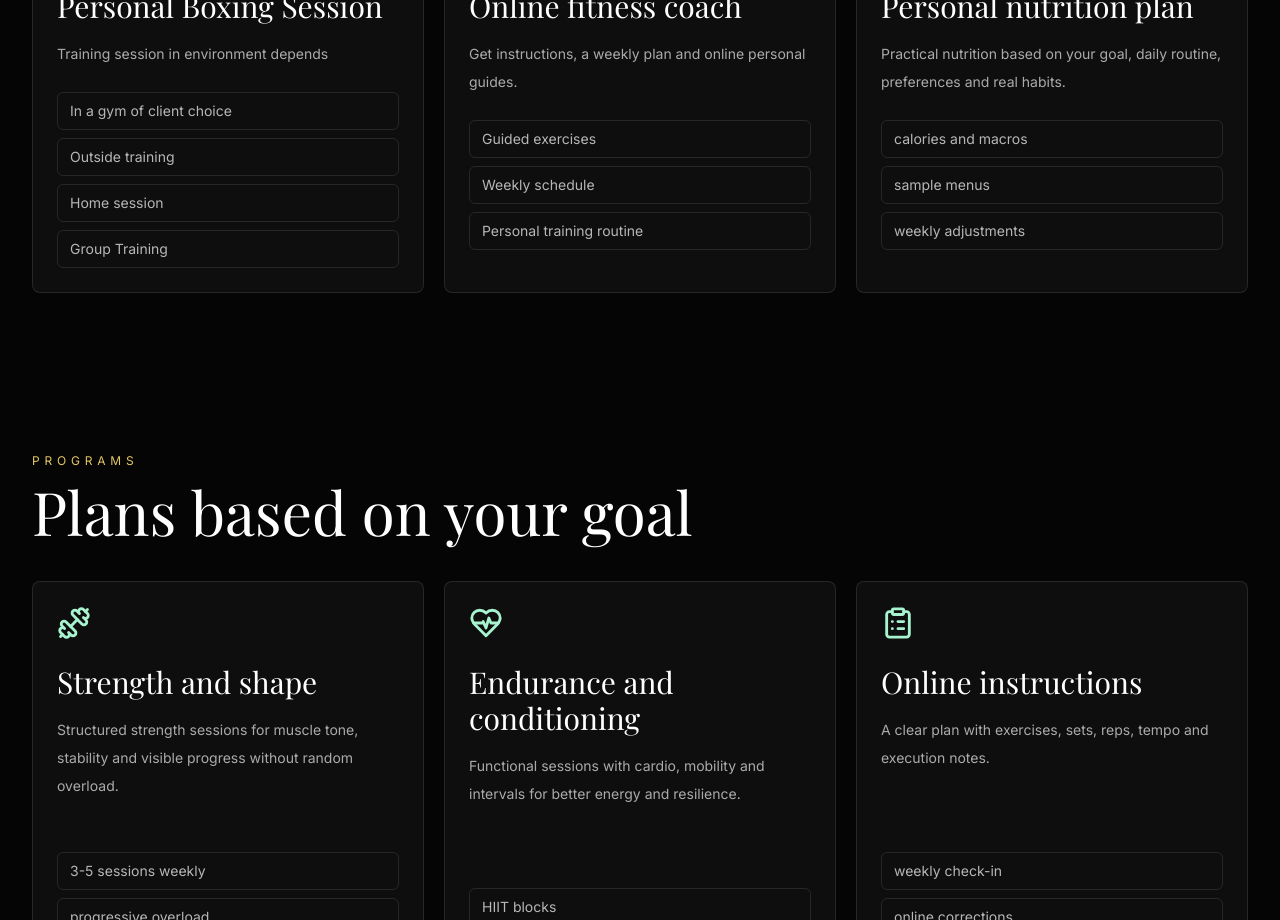
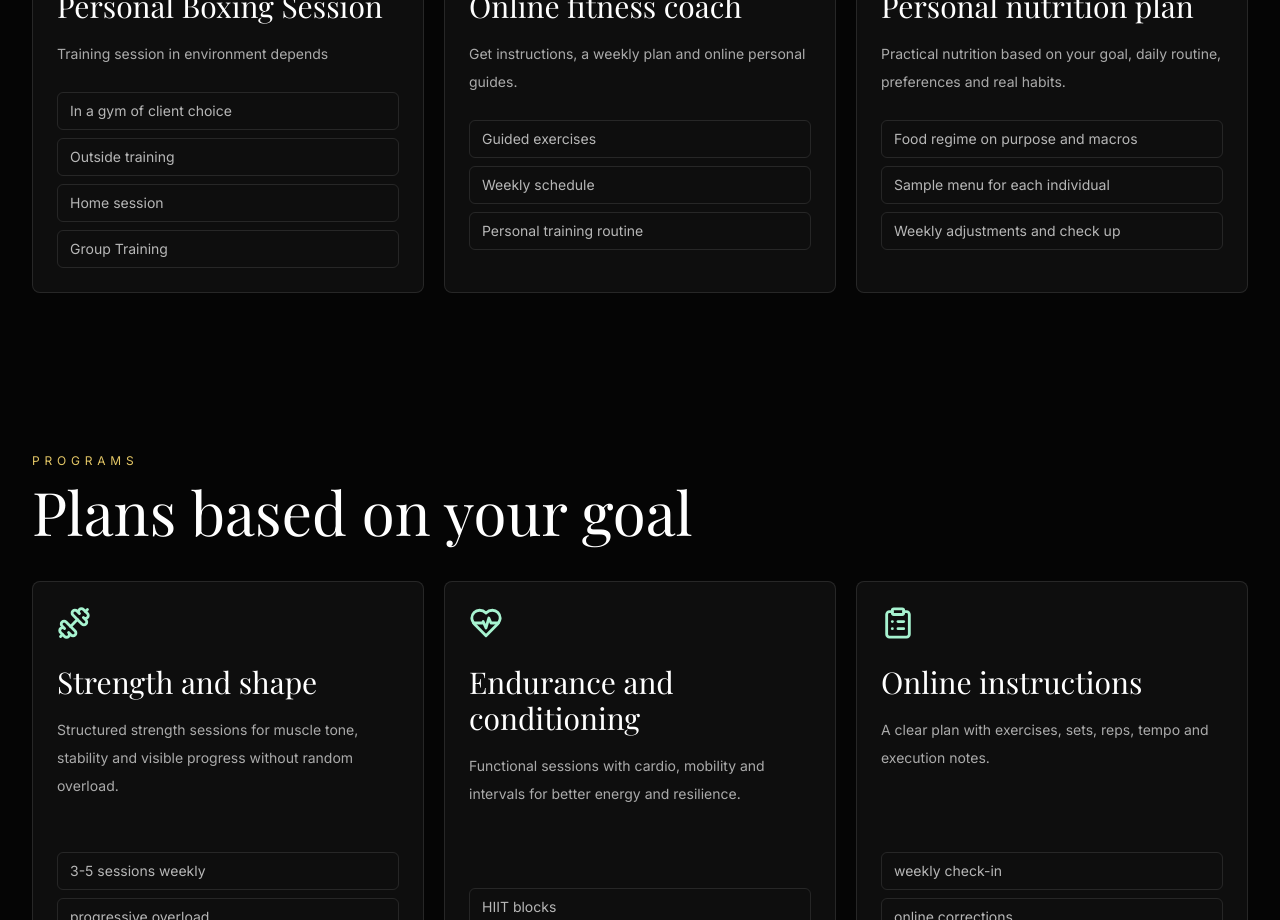
Before and after one commit to OvertopEU/training-system, a Next.js app: page /trainer in a window 1280 px wide. Shown: the part 3700-4620 px from the top of the page. Built offline with nearby package versions, Linux system fonts and the light colour scheme; no server answers; a web font is replaced by a local one.

Commit message:
Update nutrition plan service copy

```diff
--- a/src/app/trainer/page.tsx
+++ b/src/app/trainer/page.tsx
@@ -147,9 +147,9 @@ const content = {
       },
       {
         icon: icons.nutrition,
-        title: "Личен диетичен режим",
-        text: "Правилно хранене според целта, ежедневието, предпочитанията и реалните ти навици.",
-        points: ["калории и макроси", "примерни менюта", "седмични корекции"]
+        title: "Personal nutrition plan",
+        text: "Practical nutrition based on your goal, daily routine, preferences and real habits.",
+        points: ["Food regime on purpose and macros", "Sample menu for each individual", "Weekly adjustments and check up"]
       }
     ],
     programsEyebrow: "програми",
@@ -264,7 +264,7 @@ const content = {
         icon: icons.nutrition,
         title: "Personal nutrition plan",
         text: "Practical nutrition based on your goal, daily routine, preferences and real habits.",
-        points: ["calories and macros", "sample menus", "weekly adjustments"]
+        points: ["Food regime on purpose and macros", "Sample menu for each individual", "Weekly adjustments and check up"]
       }
     ],
     programsEyebrow: "programs",
@@ -388,9 +388,9 @@ const localizedContent: Record<Lang, TrainerCopy> = {
       },
       {
         icon: icons.nutrition,
-        title: "Persönlicher Ernährungsplan",
-        text: "Praktische Ernährung passend zu deinem Ziel, Alltag, deinen Vorlieben und realen Gewohnheiten.",
-        points: ["Kalorien und Makros", "Beispielmenüs", "wöchentliche Anpassungen"]
+        title: "Personal nutrition plan",
+        text: "Practical nutrition based on your goal, daily routine, preferences and real habits.",
+        points: ["Food regime on purpose and macros", "Sample menu for each individual", "Weekly adjustments and check up"]
       }
     ],
     programsEyebrow: "Programme",
@@ -511,9 +511,9 @@ const localizedContent: Record<Lang, TrainerCopy> = {
       },
       {
         icon: icons.nutrition,
-        title: "Plan nutritionnel personnel",
-        text: "Nutrition pratique selon ton objectif, ton quotidien, tes préférences et tes habitudes réelles.",
-        points: ["calories et macros", "exemples de menus", "ajustements hebdomadaires"]
+        title: "Personal nutrition plan",
+        text: "Practical nutrition based on your goal, daily routine, preferences and real habits.",
+        points: ["Food regime on purpose and macros", "Sample menu for each individual", "Weekly adjustments and check up"]
       }
     ],
     programsEyebrow: "programmes",
@@ -634,9 +634,9 @@ const localizedContent: Record<Lang, TrainerCopy> = {
       },
       {
         icon: icons.nutrition,
-        title: "Plan nutricional personal",
-        text: "Nutrición práctica basada en tu objetivo, rutina diaria, preferencias y hábitos reales.",
-        points: ["calorías y macros", "menús de ejemplo", "ajustes semanales"]
+        title: "Personal nutrition plan",
+        text: "Practical nutrition based on your goal, daily routine, preferences and real habits.",
+        points: ["Food regime on purpose and macros", "Sample menu for each individual", "Weekly adjustments and check up"]
       }
     ],
     programsEyebrow: "programas",
@@ -756,9 +756,9 @@ const localizedContent: Record<Lang, TrainerCopy> = {
       },
       {
         icon: icons.nutrition,
-        title: "Особистий план харчування",
-        text: "Практичне харчування відповідно до твоєї цілі, щоденного режиму, уподобань і реальних звичок.",
-        points: ["калорії та макроси", "приклади меню", "щотижневі корекції"]
+        title: "Personal nutrition plan",
+        text: "Practical nutrition based on your goal, daily routine, preferences and real habits.",
+        points: ["Food regime on purpose and macros", "Sample menu for each individual", "Weekly adjustments and check up"]
       }
     ],
     programsEyebrow: "програми",
```
